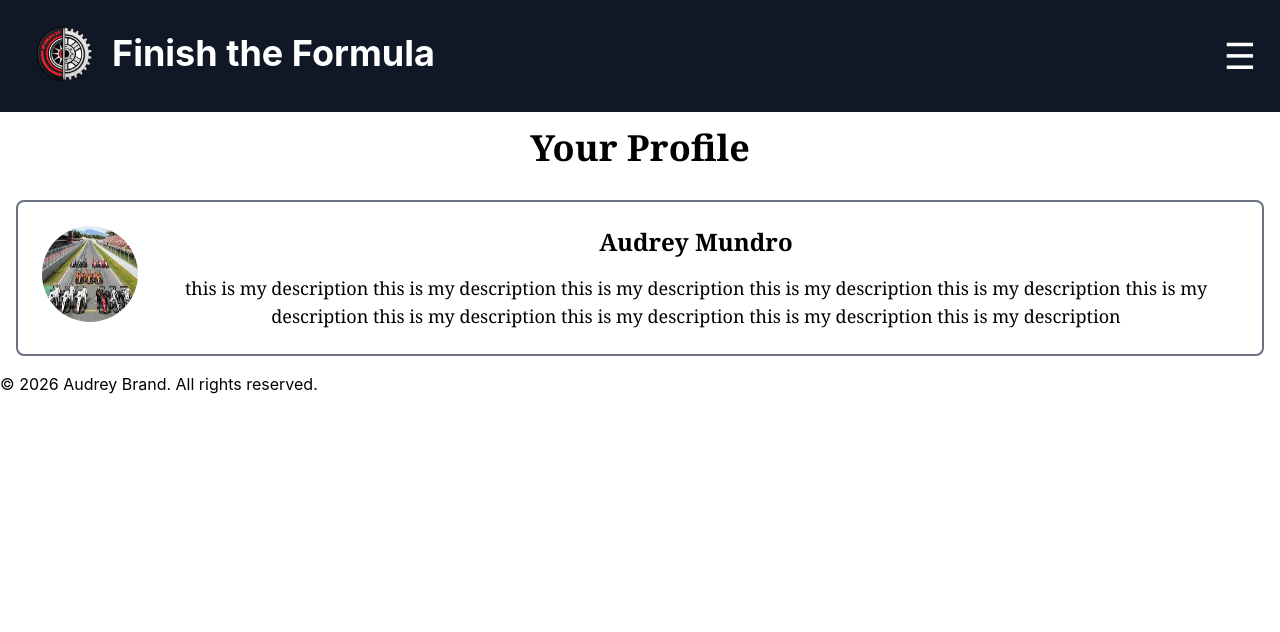
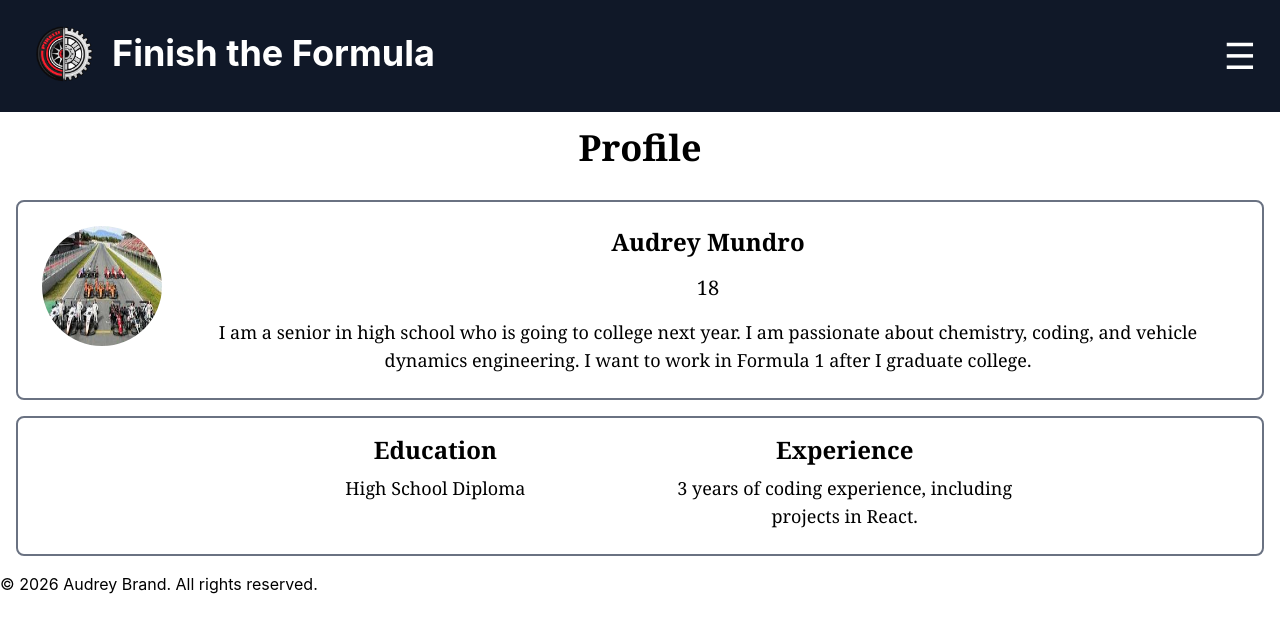
Before and after one commit to audreymundro/Final-Project, a React (Vite) app in the folder Audrey-React-App-1/: page /profile in a window 1280 px wide. Shown: the top 632 px of the page. Built offline with nearby package versions, Linux system fonts and the light colour scheme.

Commit message:
profile page commit 27Mar2026

```diff
--- a/Audrey-React-App-1/src/App.jsx
+++ b/Audrey-React-App-1/src/App.jsx
@@ -5,6 +5,8 @@ import Profile from "./pages/Profile";
 import Login from "./pages/Login";
 import Header from "./components/Header";
 import Footer from "./components/Footer";
+//import LoginPage from ".pages/LoginPage";
+//import SignupPage from ".pages/SignupPage";
 
 function App() {
   return (
@@ -15,7 +17,9 @@ function App() {
         <Route path="/" element={<Home />} />
         <Route path="/about" element={<About />} />
         <Route path="/profile" element={<Profile />} />
-        <Route path="/login" element={<Login />} />
+        {/*<Route path="/login" element={<Login />} />
+        <Route path="/loginpage" element={<LoginPage />} />
+        <Route path="/signuppage" element={<SignupPage />} />*/}
       </Routes>
     </BrowserRouter>
     <Footer />
--- a/Audrey-React-App-1/src/components/Header.jsx
+++ b/Audrey-React-App-1/src/components/Header.jsx
@@ -20,8 +20,8 @@ function Header() {
               <li> <a href="/">Home</a></li>
               <li> <a href="/about">About</a></li>
               <li> <a href="/profile">Profile</a></li>
-              <li> <a href="/login">Login</a> </li>
-              {/* <li><LikeButton /></li> */}
+              {/* <li> <a href="/login">Login</a> </li>
+              <li><LikeButton /></li> */}
           </ul>
         </nav>
       )}
--- a/Audrey-React-App-1/src/components/buttons/LoginButton.jsx
+++ /dev/null
@@ -1,20 +0,0 @@
-import { useState } from 'react';
-
-function LoginButton() {
-  const [isActive, setIsActive] = useState(false);
-
-  const handleClick = () => {
-    setIsActive(!isActive);
-  };
-
-  return (
-    <button
-      onClick={handleClick}
-      className={`m-2 p-2 rounded-lg ${isActive ? 'bg-blue-500 text-underline' : ''}`}
-    >
-      {isActive ? 'Active' : 'Inactive'}
-    </button>
-  );
-}
-
-export default LoginButton;
--- a/Audrey-React-App-1/src/components/profilepagecards/MyProfileCard.jsx
+++ b/Audrey-React-App-1/src/components/profilepagecards/MyProfileCard.jsx
@@ -1,11 +1,12 @@
-function MyProfileCard({myName, myBio, myProfilePic}){
+function MyProfileCard({myName, myBio, myProfilePic, myAge, }){
 
     return(
         <div className="font-serif m-4 border-2 border-gray-500 rounded-lg p-4 flex text-center">
-            <img src={myProfilePic} alt="Profile Picture" className="rounded-full w-24 h-24 m-2 size-100" />
+            <img src={myProfilePic} alt="Profile Picture" className="rounded-full w-30 h-30 m-2" />
             <div className="flex flex-col justify-center">
-                <h3 className="text-2xl font-bold m-2">{myName}</h3>
-                <p className="m-2 text-lg">{myBio}</p>
+                    <h3 className="text-2xl font-bold m-2">{myName}</h3>
+                    <h2 className="text-xl m-2">{myAge}</h2>
+                    <p className="m-2 text-lg">{myBio}</p>
             </div>
         </div>
     )
--- /dev/null
+++ b/Audrey-React-App-1/src/components/profilepagecards/ProfileMoreCard.jsx
@@ -0,0 +1,19 @@
+function ProfileMoreCard({myEducation, mySkills, myExperience}){
+
+    return(
+        <div className="font-serif m-4 border-2 border-gray-500 rounded-lg p-4 flex text-center">
+            <div className="grid grid-cols-6 gap-4">
+                <div className="col-start-2 col-end-4">
+                    <h3 className="text-2xl font-bold">Education</h3>
+                    <p className="m-2 text-lg">{myEducation}</p>
+                </div>
+                <div className="col-start-4 col-end-6">
+                    <h3 className="text-2xl font-bold">Experience</h3>
+                    <p className="m-2 text-lg">{myExperience}</p>
+                </div>
+            </div>
+        </div>
+    )
+}
+
+export default ProfileMoreCard;
--- a/Audrey-React-App-1/src/pages/Login.jsx
+++ b/Audrey-React-App-1/src/pages/Login.jsx
@@ -1,12 +1,10 @@
-import LoginButton from "../components/buttons/LoginButton";
-
 function Login() {
   return (
     <div>
       <h1 className="text-4xl font-bold font-serif text-center py-4">Login or Signup</h1>
       <div className="flex justify-center">
-        <LoginButton />
-        <LoginButton />
+          {/*<Link to="/loginpage">Login</Link>
+          <Link to="/signuppage">Signup</Link>*/}
       </div>
     </div>
   );
--- /dev/null
+++ b/Audrey-React-App-1/src/pages/LoginPage.jsx
@@ -0,0 +1 @@
+//make page with email, password, and login button
--- a/Audrey-React-App-1/src/pages/Profile.jsx
+++ b/Audrey-React-App-1/src/pages/Profile.jsx
@@ -1,13 +1,19 @@
 import MyProfileCard from "../components/profilepagecards/MyProfileCard";
+import ProfileMoreCard from "../components/profilepagecards/ProfileMoreCard";
 
 function Profile() {
   return (
     <>
-      <h1 className="text-4xl font-bold font-serif text-center py-4">Your Profile</h1>
+      <h1 className="text-4xl font-bold font-serif text-center py-4">Profile</h1>
       <MyProfileCard
         myName="Audrey Mundro"
-        myBio="this is my description this is my description this is my description this is my description this is my description this is my description this is my description this is my description this is my description this is my description"
+        myAge="18"
+        myBio="I am a senior in high school who is going to college next year. I am passionate about chemistry, coding, and vehicle dynamics engineering. I want to work in Formula 1 after I graduate college."
         myProfilePic="./images/f1academyphoto1.jpeg"
+      />
+      <ProfileMoreCard
+        myEducation="High School Diploma"
+        myExperience="3 years of coding experience, including projects in React."
       />
     </>
   );
--- /dev/null
+++ b/Audrey-React-App-1/src/pages/SignupPage.jsx
@@ -0,0 +1 @@
+//make page with create email, create password, add age, and signup button
```
